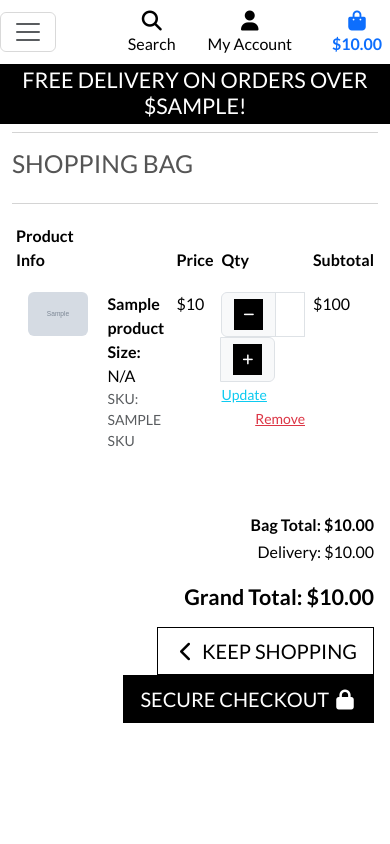
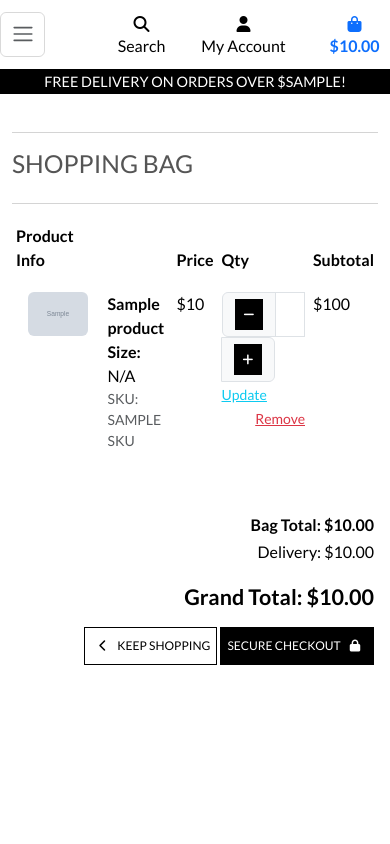
Before and after one commit to VL-ocean/ado-boutique, a Django app: template bag/templates/bag/bag.html in a window 390 px wide. Run offline with Django 4.2, Linux system fonts and the light colour scheme; the template is opened without the code that fills it: most values are stand-ins (such as "Sample title", 1, 10 or a date in 2020); grey boxes marked "Sample" are stand-in pictures; some libraries are stand-ins or nearby versions.

Commit message:
Refactor base.css, login and registration pages

```diff
--- a/static/css/base.css
+++ b/static/css/base.css
@@ -277,4 +277,40 @@
     body {
         height: calc(100vh - 116px);
     }
+
+    .display-4.logo-font.text-black {
+        font-size: 2rem;
+    }
+
+    .nav-link {
+        padding: 0.15rem;
+    }
+
+    .nav-link i.fa-lg {
+        font-size: 1rem;
+    }
+
+    .navbar-toggler {
+        padding: .6rem .6rem;
+        font-size: 1rem;
+    }
+
+    #delivery-banner h4 {
+        font-size: .9rem;
+    }
+
+    .btn.btn-outline-black.rounded-0,
+    .btn.btn-black.rounded-0 {
+        padding: .375rem .375rem;
+    }
+
+    .btn.btn-outline-black.rounded-0.btn-lg,
+    .btn.btn-black.rounded-0.btn-lg {
+        padding: .375rem .375rem;
+        font-size: .75rem;
+    }
+
+    .increment-qty, .decrement-qty {
+        padding: .25rem .5rem !important;
+    }
 }
--- a/templates/includes/main-nav.html
+++ b/templates/includes/main-nav.html
@@ -1,5 +1,10 @@
 <div class="collapse navbar-collapse" id="main-nav">
     <ul class="navbar-nav w-auto mx-auto">
+        <li class="nav-item d-block d-md-none">
+            <a class="logo-font fw-bold nav-link text-black me-5" href="{% url 'home' %}" id="home-link">
+                Home
+            </a>
+        </li>
         <li class="nav-item dropdown">
             <a class="logo-font fw-bold nav-link text-black me-5" href="#" id="all-products-link"
                 data-bs-toggle="dropdown" aria-haspopup="true" aria-expanded="false">
```
